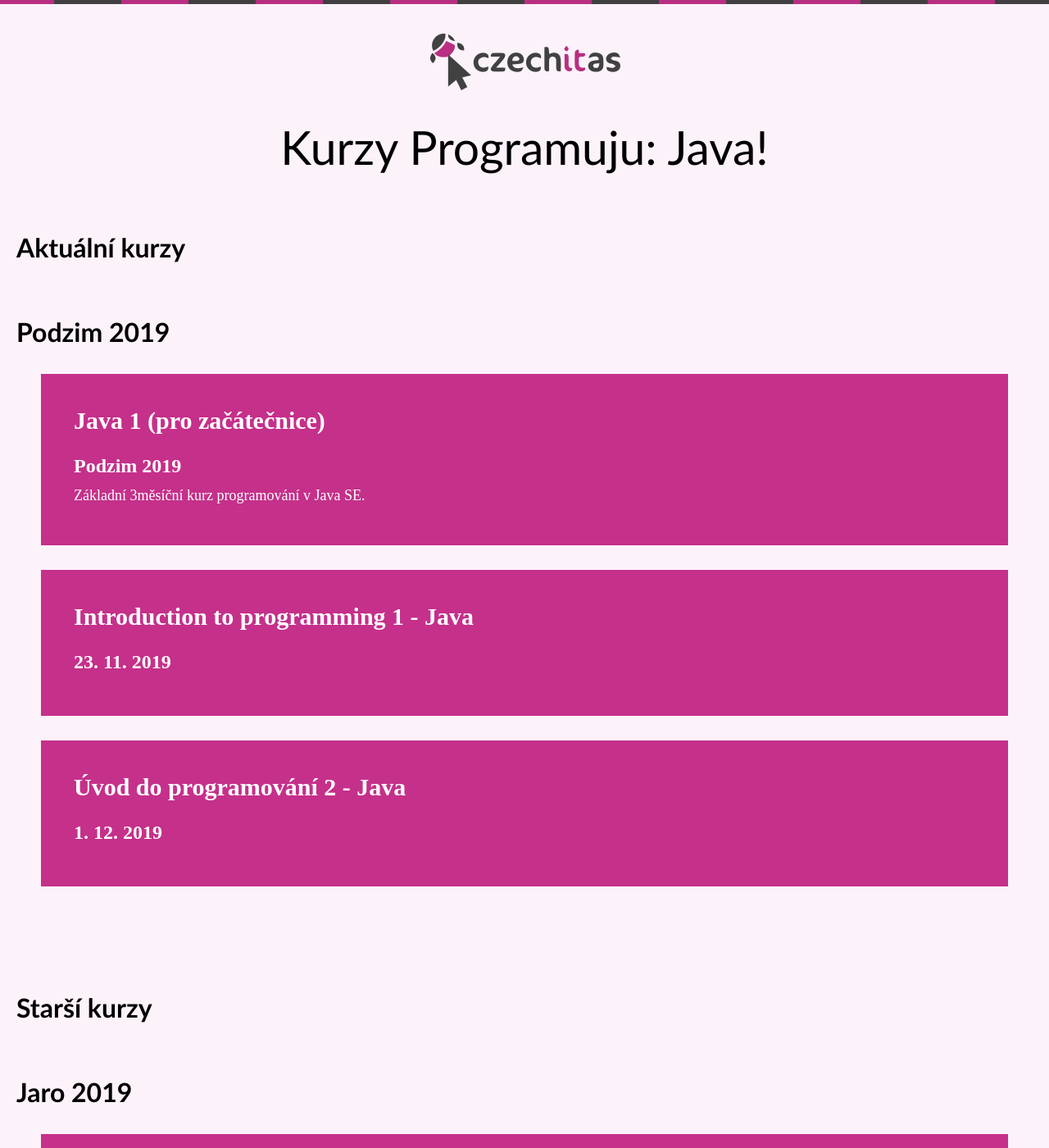
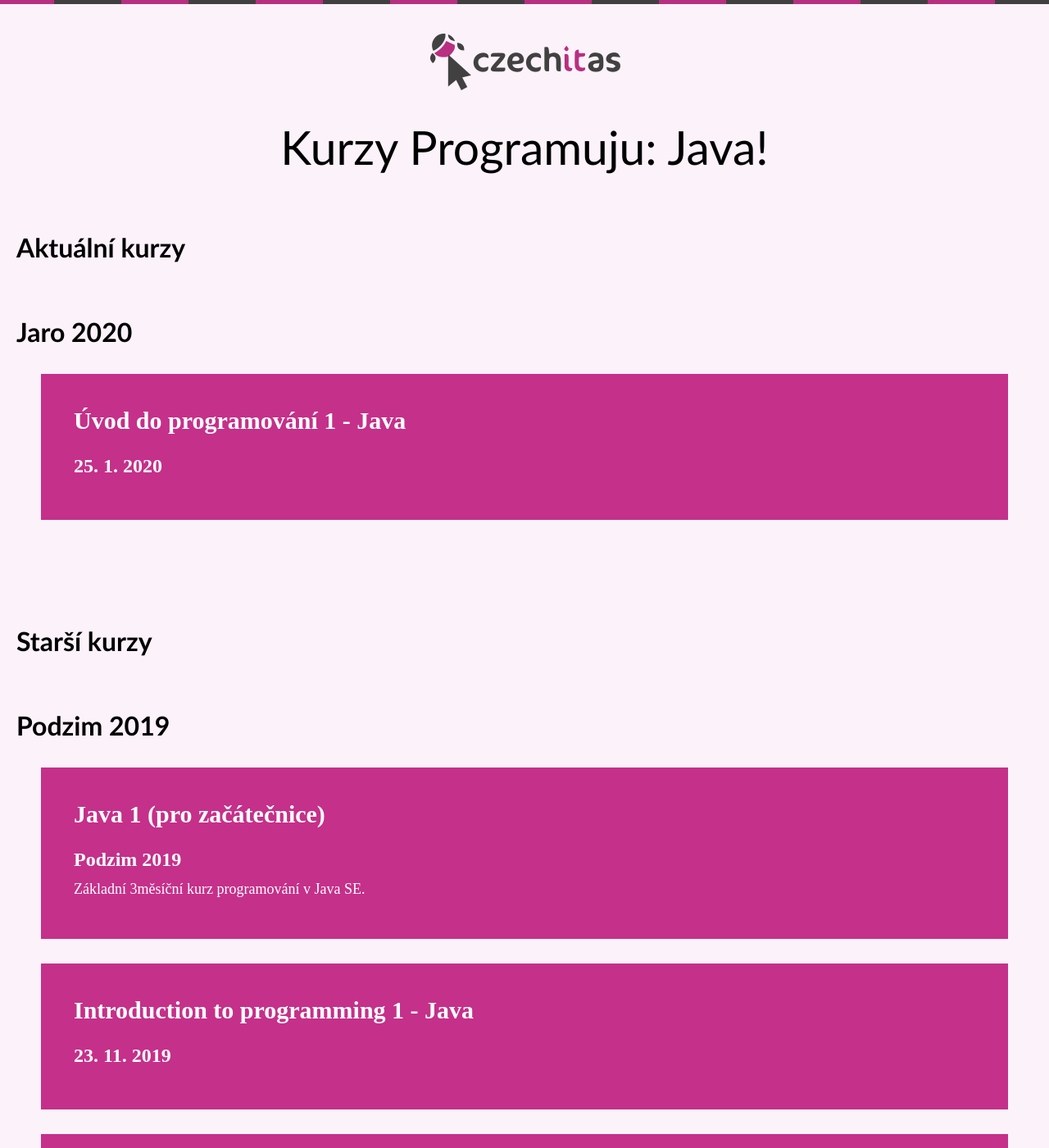
Before and after one commit to czechitas/java-web, a Jekyll site: the page built from docs/index.html, in a window 1280 px wide and 1400 px high. Shown: the whole window at 82% size. Built offline with Jekyll 4.4.1, drawn with Linux system fonts in a browser that asks for light colours.

Commit message:
Fix UDP1

```diff
--- a/docs/index.html
+++ b/docs/index.html
@@ -23,6 +23,23 @@
         </div>
 
         <h2 style="margin-top: 2em; margin-bottom: 1em;">Aktuální kurzy</h2>
+
+        <h2 style="margin-top: 2em; margin-bottom: 1em;">Jaro 2020</h2>
+
+        <a href="/2020-jaro/java-uvod-1/" style="text-decoration: none;">
+            <div class="content">
+                <h3>
+                    Úvod do programování 1 - Java
+                </h3>
+                <h4>
+                    25. 1. 2020
+                </h4>
+            </div>
+        </a>
+
+
+
+        <h2 style="margin-top: 4em; margin-bottom: 1em;">Starší kurzy</h2>
 
         <h2 style="margin-top: 2em; margin-bottom: 1em;">Podzim 2019</h2>
 
@@ -61,10 +78,6 @@
                 </h4>
             </div>
         </a>
-
-
-
-        <h2 style="margin-top: 4em; margin-bottom: 1em;">Starší kurzy</h2>
 
         <h2 style="margin-top: 2em; margin-bottom: 1em;">Jaro 2019</h2>
 
```
Also changed, not shown: docs/Gemfile.lock (deleted), 2 other files.
